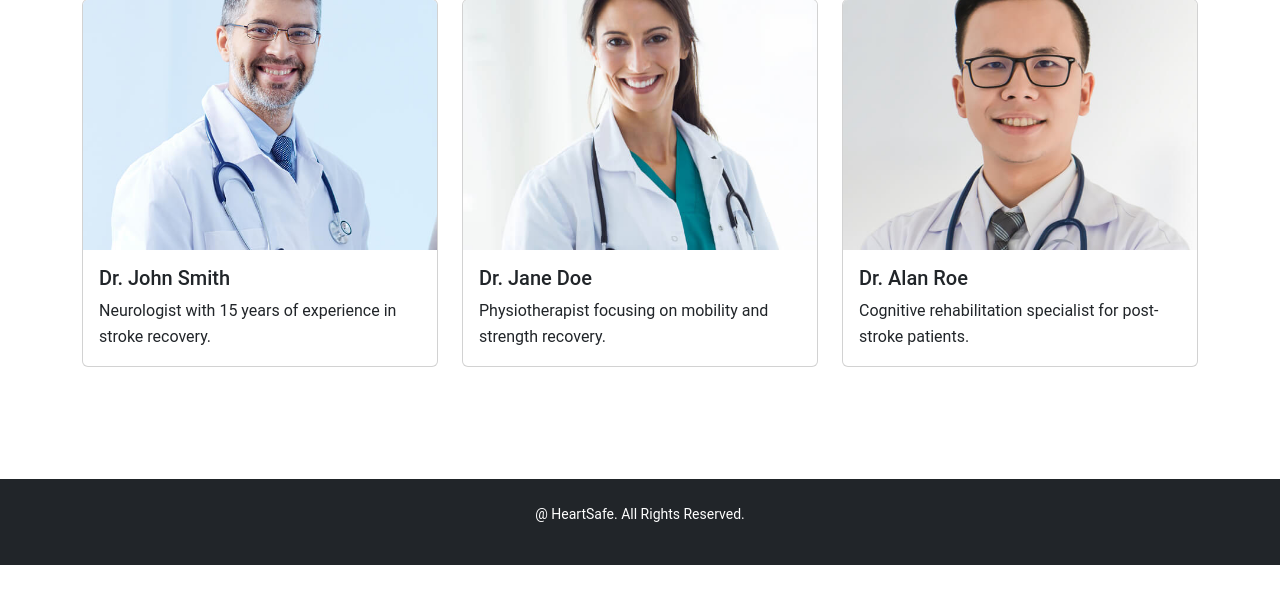
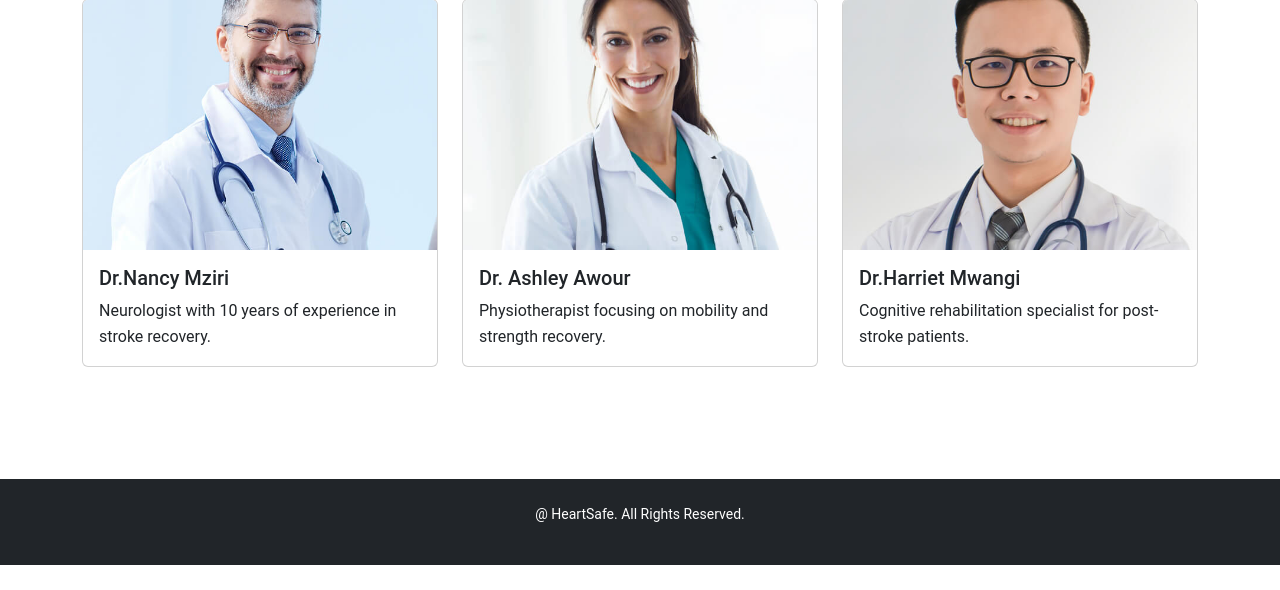
Before and after one commit to Nana123h/HeartSafe, a Django app: page /doctors/ in a window 1280 px wide. Shown: the part 193-783 px from the top of the page. Run offline with Django 5.2, Linux system fonts and the light colour scheme; some libraries are stand-ins or nearby versions.

Commit message:
Initial commit

```diff
--- a/myapp/templates/doctors.html
+++ b/myapp/templates/doctors.html
@@ -11,25 +11,25 @@
         <div class="card">
           <img src="{% static 'images/doctor1.jpg' %}" class="card-img-top" alt="Dr. Smith">
           <div class="card-body">
-            <h5 class="card-title">Dr. John Smith</h5>
-            <p class="card-text">Neurologist with 15 years of experience in stroke recovery.</p>
+            <h5 class="card-title">Dr.Nancy Mziri</h5>
+            <p class="card-text">Neurologist with 10 years of experience in stroke recovery.</p>
           </div>
         </div>
       </div>
       <div class="col-md-4 mb-3">
         <div class="card">
-          <img src="{% static 'images/doctor2.jpg' %}" class="card-img-top" alt="Dr. Jane Doe">
+          <img src="{% static 'images/doctor2.jpg' %}" class="card-img-top" alt="Dr. Ashley Awour">
           <div class="card-body">
-            <h5 class="card-title">Dr. Jane Doe</h5>
+            <h5 class="card-title">Dr. Ashley Awour </h5>
             <p class="card-text">Physiotherapist focusing on mobility and strength recovery.</p>
           </div>
         </div>
       </div>
       <div class="col-md-4 mb-3">
         <div class="card">
-          <img src="{% static 'images/doctor3.jpg' %}" class="card-img-top" alt="Dr. Alan Roe">
+          <img src="{% static 'images/doctor3.jpg' %}" class="card-img-top" alt="Dr. Harriet Mwangi">
           <div class="card-body">
-            <h5 class="card-title">Dr. Alan Roe</h5>
+            <h5 class="card-title">Dr.Harriet Mwangi</h5>
             <p class="card-text">Cognitive rehabilitation specialist for post-stroke patients.</p>
           </div>
         </div>
--- a/myapp/templates/index.html
+++ b/myapp/templates/index.html
@@ -16,7 +16,7 @@
 <section class="py-5">
   <div class="container">
     <h2 class="mb-4">Why Choose Us?</h2>
-    <p>We provide comprehensive stroke patient care with experienced specialists, therapy programs, and personalized support.</p>
+    <p>We provide stroke patient care with experienced doctors and efficient services </p>
   </div>
 </section>
 
```
